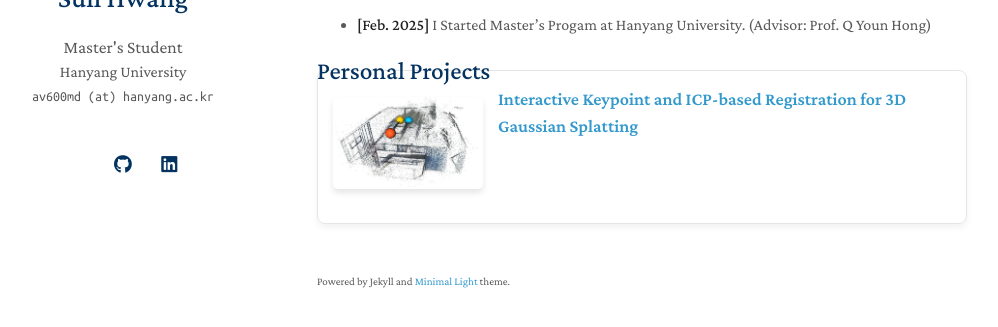
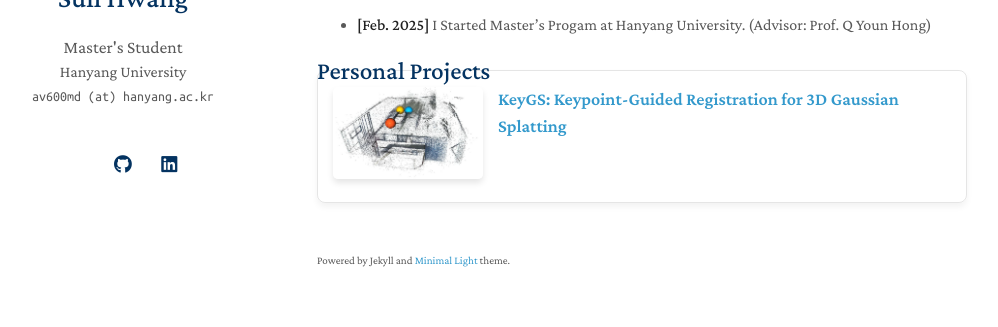
Before and after one commit to suil-hwang/suil-hwang.github.io, a Jekyll site: the page built from index.md, in a window 1280 px wide, cut to the strip 206-533 px from the top of the page. Shown: the whole strip, without its empty margins (153-1151 px from the left). Built offline with Jekyll 4.4.1, drawn with Linux system fonts in a browser that asks for light colours; a style sheet for code colours, icons or effects is not loaded; our own code applies the rules of GitHub Pages for plain Markdown files.

Commit message:
Update PersonalProjects.yml

```diff
--- a/_data/PersonalProjects.yml
+++ b/_data/PersonalProjects.yml
@@ -1,6 +1,6 @@
 main:
 
-  - title: "Interactive Keypoint and ICP-based Registration for 3D Gaussian Splatting"
-    description: Pre-trained 3D Gaussian Splatting scenes A and B are aligned using interactive keypoint selection, SVD for initial transformation, and iterative ICP with adaptive thresholds for precise registration and merging.
-    code: https://github.com/suil-hwang/GS-Registration
+  - title: "KeyGS: Keypoint-Guided Registration for 3D Gaussian Splatting"
+    description: Merges multiple 3D Gaussian Splatting scenes through interactive keypoint selection followed by alignment using SVD and adaptive ICP.
+    code: https://github.com/suil-hwang/KeyGS
     image: ./assets/img/3DGS_Registration.png
```
